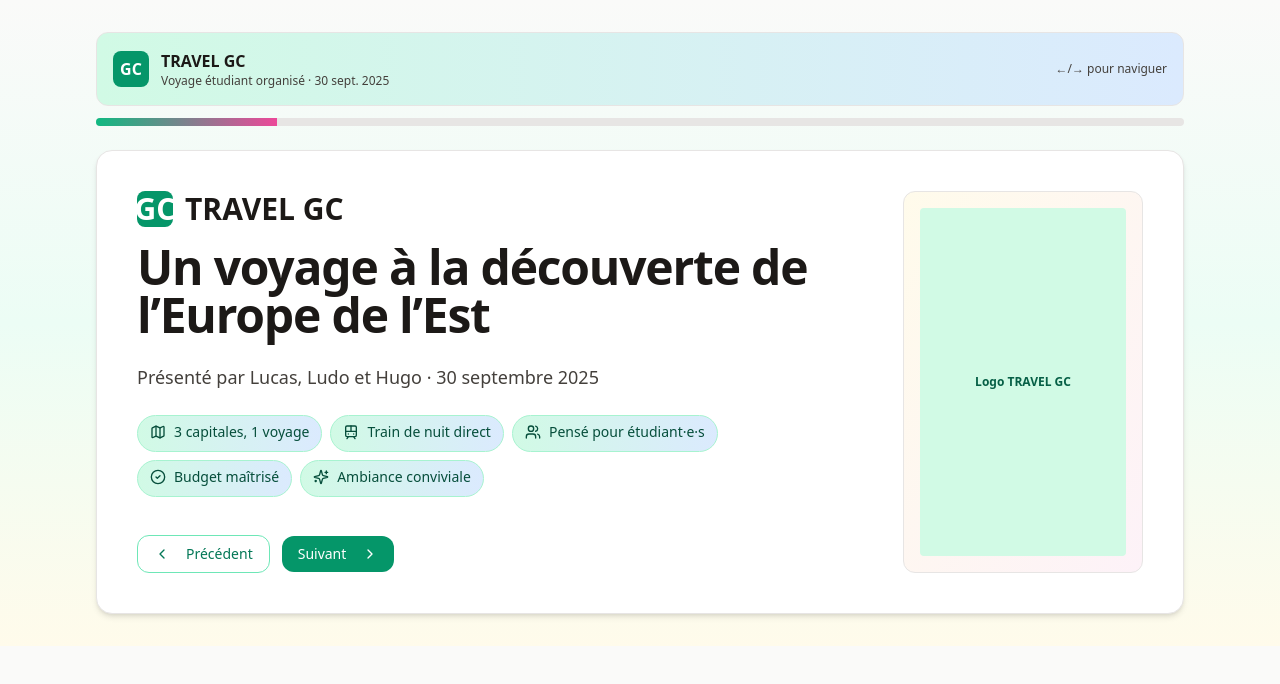
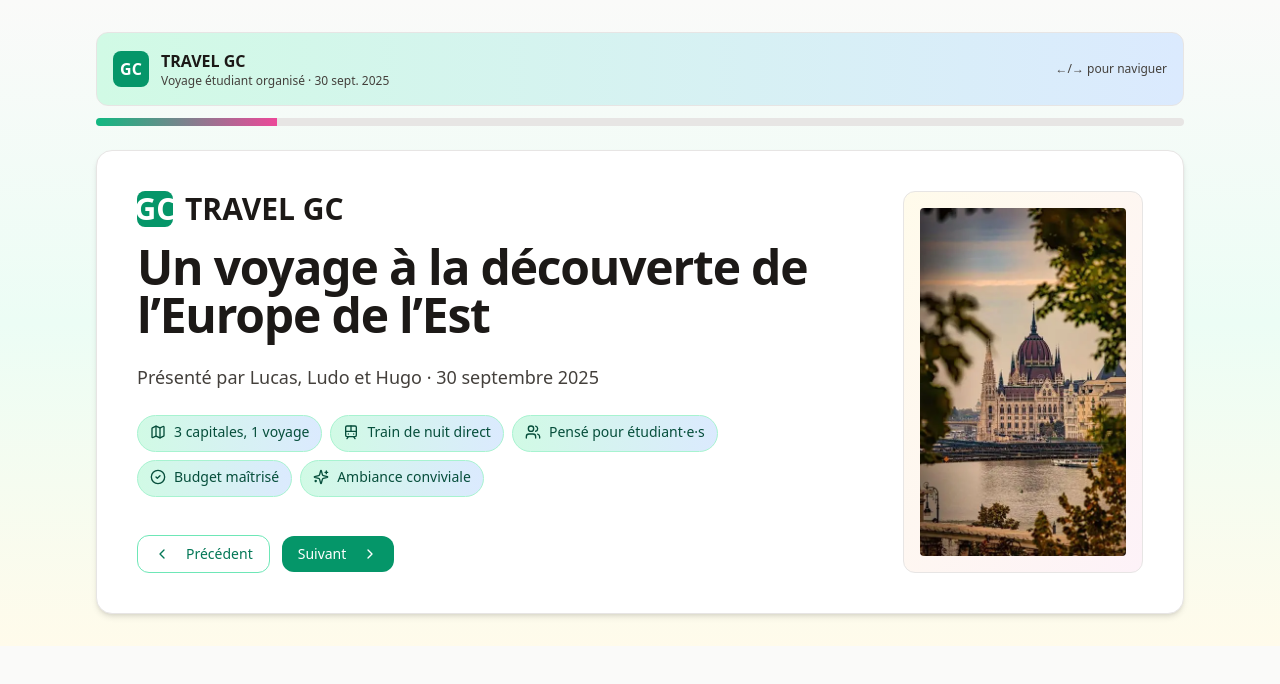
Before and after one commit to hugogebel-boop/TravelGC.Presentation, a React (Vite) app: page / in a window 1280 px wide. Shown: the top 684 px of the page. Built offline with nearby package versions, Linux system fonts and the light colour scheme; the HTML template or start-up script is replaced by a standard one.

Commit message:
feat: ajout logo.webp

```diff
--- a/src/App.tsx
+++ b/src/App.tsx
@@ -4,6 +4,7 @@ import {
     Train, Map, Bath, Users, CheckCircle2,
     ChevronLeft, ChevronRight, PartyPopper, Sparkles
 } from "lucide-react";
+import logo from "./assets/logo.webp"; // ou .png / .webp
 
 // ------- helpers UI -------
 const cx = (...c: Array<string | false | null | undefined>) => c.filter(Boolean).join(" ");
@@ -103,7 +104,7 @@ export function TravelGCDeck() {
                     </motion.ul>
                 </div>
             ),
-            accent: <ColorBlock caption="Logo TRAVEL GC" />,
+            accent: <img src={logo} alt="Logo Travel GC" className="w-full h-full object-cover rounded" />,
         },
         {
             key: "why",
```
Also changed, not shown: src/assets/logo.webp (added), 1 other file (tests, documents, lock files or other folders).
